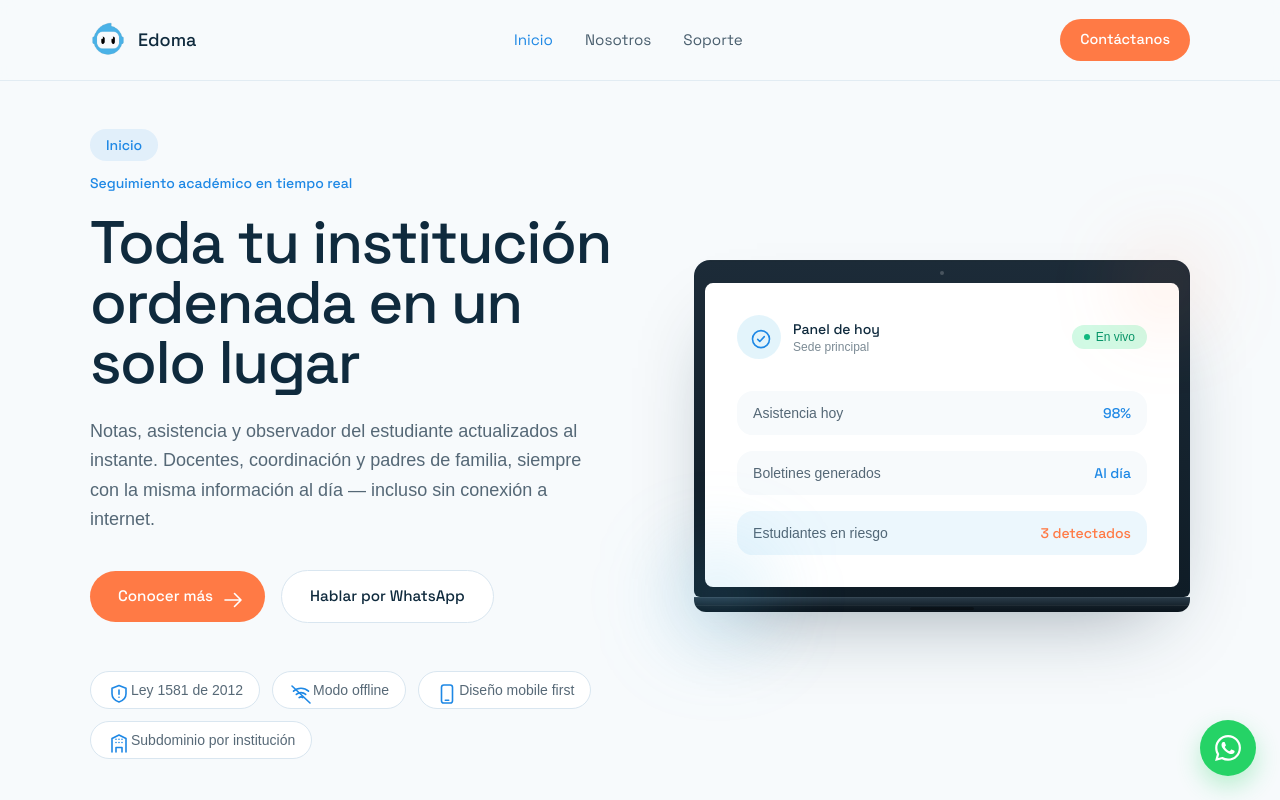
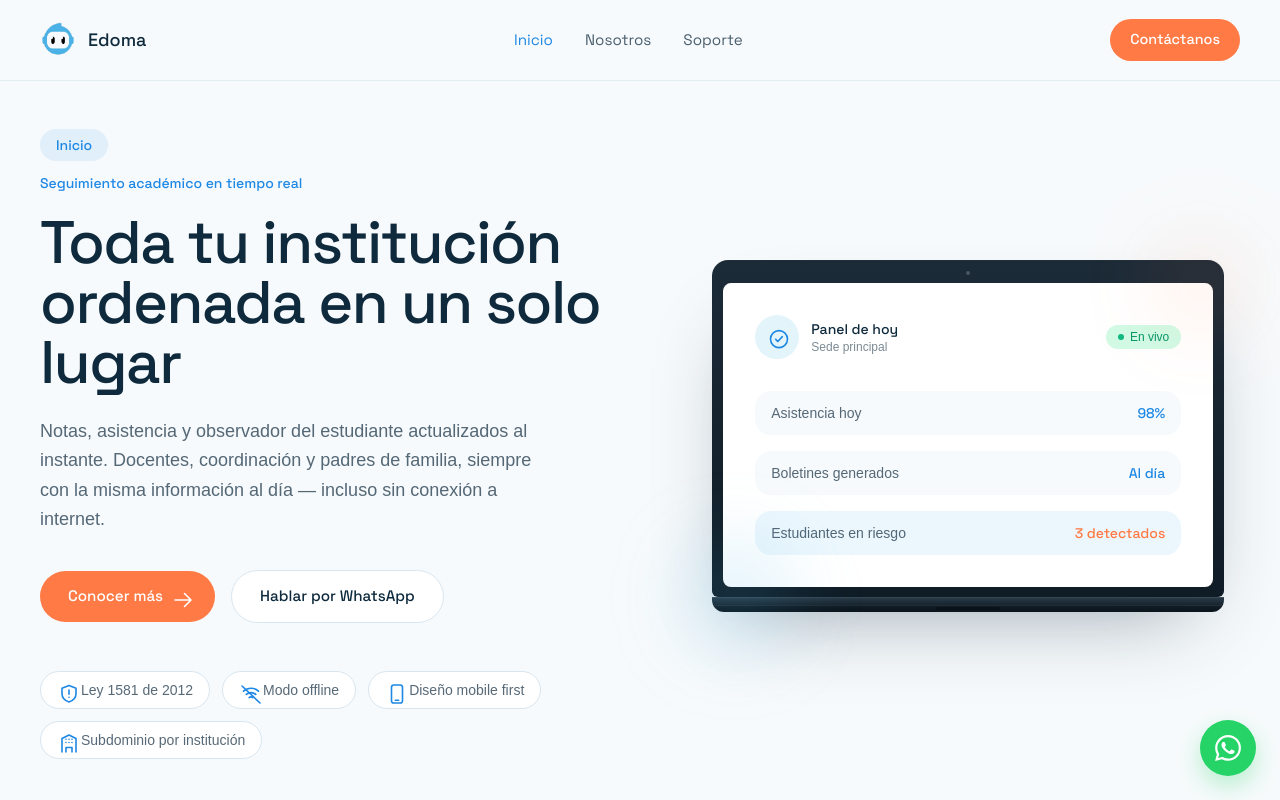
Before and after one commit to alixcollazos-lgtm/edoma-web, a Next.js app: page / in a window 1280 px wide. Shown: the top 800 px of the page. Built offline with nearby package versions, Linux system fonts and the light colour scheme; a web font is replaced by a local one.

Commit message:
Corrige layout responsive y contenedor

```diff
--- a/components/home/ScheduleDemo.tsx
+++ b/components/home/ScheduleDemo.tsx
@@ -1,6 +1,7 @@
 "use client";
 
 import { ChangeEvent, useMemo, useState } from "react";
+import { Container } from "../ui/Container";
 
 type ScheduleItem = {
   id: number;
@@ -194,7 +195,7 @@ export function ScheduleDemo() {
 
       <div className="pointer-events-none absolute -right-24 bottom-20 h-64 w-64 rounded-full bg-[#7956B8]/8 blur-3xl" />
 
-         <div className="relative mx-auto w-full max-w-container px-2 sm:px-6 lg:px-8 xl:px-10">
+      <Container className="relative">
         {/* Encabezado */}
         <div className="w-full text-center">
           <span className="mb-3 inline-flex items-center rounded-full bg-brand-support/10 px-4 py-1.5 font-display text-sm font-medium text-brand-support">
@@ -631,7 +632,7 @@ export function ScheduleDemo() {
           Datos ilustrativos para mostrar la experiencia de uso.
           No corresponden a información real de una institución.
         </p>
-      </div>
+      </Container>
     </section>
   );
 }
--- a/components/ui/Container.tsx
+++ b/components/ui/Container.tsx
@@ -6,11 +6,11 @@ type ContainerProps = {
   className?: string;
 };
 
-// Ancho máximo del sitio: usa el valor `container` (1180px) definido en
-// tailwind.config.ts y centra el contenido en pantallas grandes.
-// Si quien lo usa define su propio ancho máximo (por ejemplo `max-w-none`
-// en Contacto y Soporte), se respeta y no se aplica el ancho por defecto.
-const DEFAULT_WIDTH = "mx-auto max-w-container";
+// En pantallas estándar el contenido aprovecha el ancho disponible.
+// Desde 1920px se limita y centra para evitar que se estire demasiado.
+const DEFAULT_WIDTH =
+  "min-[1920px]:mx-auto min-[1920px]:max-w-container";
+
 const HAS_CUSTOM_MAX_WIDTH = /(^|\s)(\S+:)*max-w-/;
 
 export function Container({ children, className = "" }: ContainerProps) {
@@ -18,7 +18,12 @@ export function Container({ children, className = "" }: ContainerProps) {
     ? ""
     : DEFAULT_WIDTH;
 
-  const classes = ["w-full", widthClasses, "px-6 sm:px-8 lg:px-10", className]
+  const classes = [
+    "w-full",
+    widthClasses,
+    "px-6 sm:px-8 lg:px-10",
+    className,
+  ]
     .filter(Boolean)
     .join(" ");
 
```
